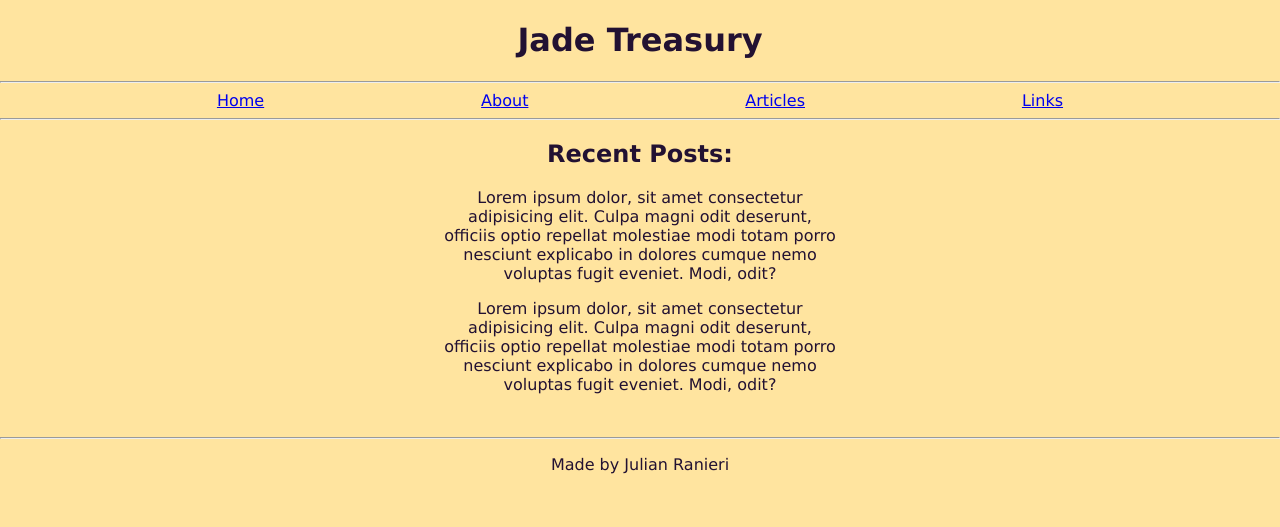
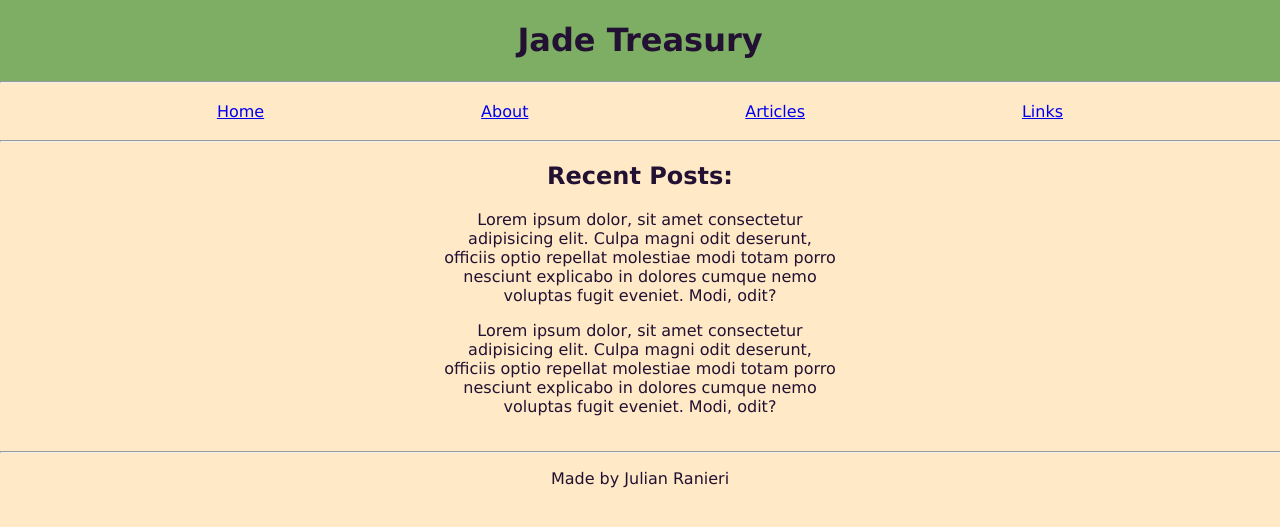
Before and after one commit to royalsaltmerchant/jadetreasury, a Jekyll site: the page built from index.html, in a window 1280 px wide. Shown: the top 527 px of the page. Built offline with Jekyll 4.4.1, drawn with Linux system fonts in a browser that asks for light colours.

Commit message:
looking decent

```diff
--- a/_includes/header.html
+++ b/_includes/header.html
@@ -1,10 +1,13 @@
 <header class="header">
     <h1 class="title">{{ site.title }}</h1>
-    <hr>
-    <div class="nav">
+</header>
+<hr>
+<br>
+<div class="nav">
     <a href="{{ site.baseurl }}/index.html">Home</a>
     <a href="{{ site.baseurl }}/about.html">About</a>
     <a href="{{ site.baseurl }}/articles.html">Articles</a>
     <a href="{{ site.baseurl }}/links.html">Links</a>
-    </div>
-</header>
+</div>
+<br>
+<hr>
--- a/_layouts/default.html
+++ b/_layouts/default.html
@@ -4,7 +4,6 @@
     {% include mainhead.html %}
     <body>
         {% include header.html %}
-        <hr>
         {{ content }}
         <br>
         <hr>
--- a/assets/mainstyle.css
+++ b/assets/mainstyle.css
@@ -1,10 +1,21 @@
 body {
     font-family: 'Lucida Sans', 'Lucida Sans Regular', 'Lucida Grande', 'Lucida Sans Unicode', Geneva, Verdana, sans-serif;
-    background-color: rgb(255, 228, 159);
+    background-color: rgb(255, 233, 199);
     color: rgb(34, 17, 50);
     margin: 0;
     padding: 0;
     text-align: center;
+}
+
+hr {
+    margin: 0;
+    width: 100%;
+}
+
+.header {
+    display: flex;
+    flex-direction: column;
+    background-color: rgb(125, 174, 100);
 }
 
 .nav {
```
